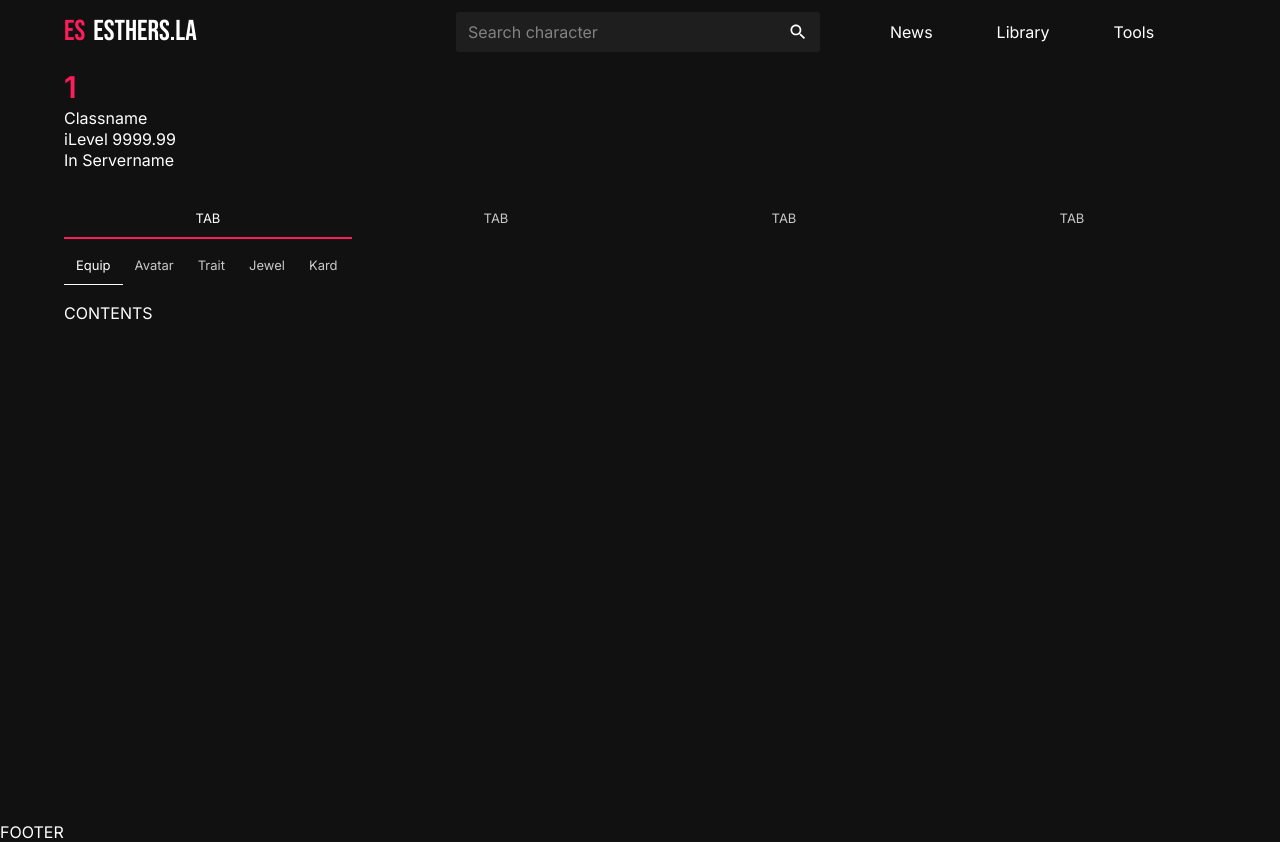
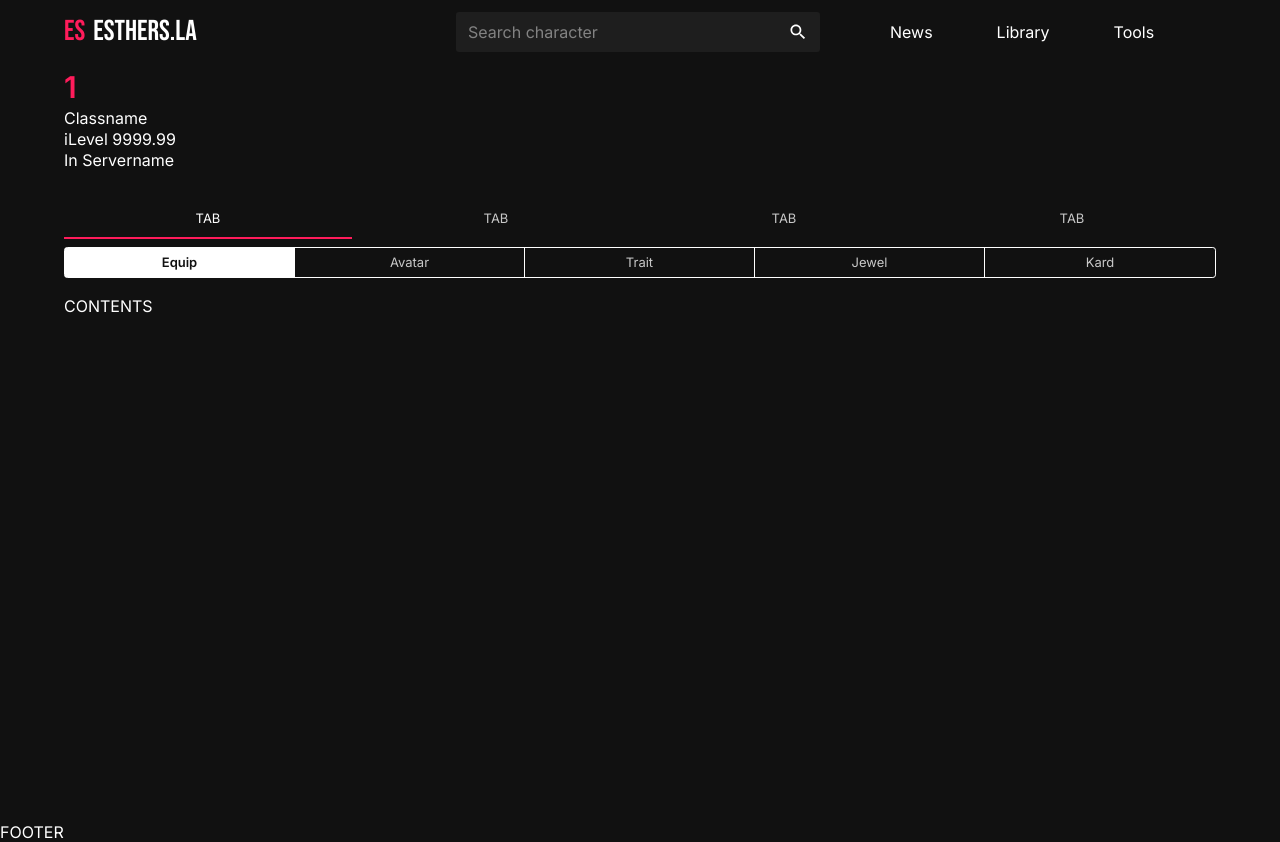
Before and after one commit to JoonsubHwang/esthers-la, a React app: page /characters/1 in a window 1280 px wide. Built offline with nearby package versions, Linux system fonts and the light colour scheme.

Commit message:
Changed styles of #subcategories > li

```diff
--- a/src/CharInfo/CharInfo.sass
+++ b/src/CharInfo/CharInfo.sass
@@ -1,3 +1,4 @@
+@use "sass:math"
 @use '../modules/reusables' as *
 
 
@@ -35,10 +36,23 @@
                     border-bottom: 2px solid $primary-color
 
         #subcategories
+            @extend %round-corners
             margin-bottom: $medium-padding
+            border: 1px solid $fg-color
 
             li
-                padding: $small-padding $small-padding
+                padding: $xsmall-padding $small-padding
+                border-right: 1px solid $fg-color
+
+                @for $i from 1 through 10
+                    &:first-child:nth-last-child(#{$i}),
+                    &:first-child:nth-last-child(#{$i}) ~ li
+                        width: math.div(100%, $i)
+
+                &:last-child
+                    border-right: none
 
                 &.selected
-                    border-bottom: 1px solid $fg-color
+                    background: $fg-color
+                    color: $bg-color
+                    font-weight: 600
```
